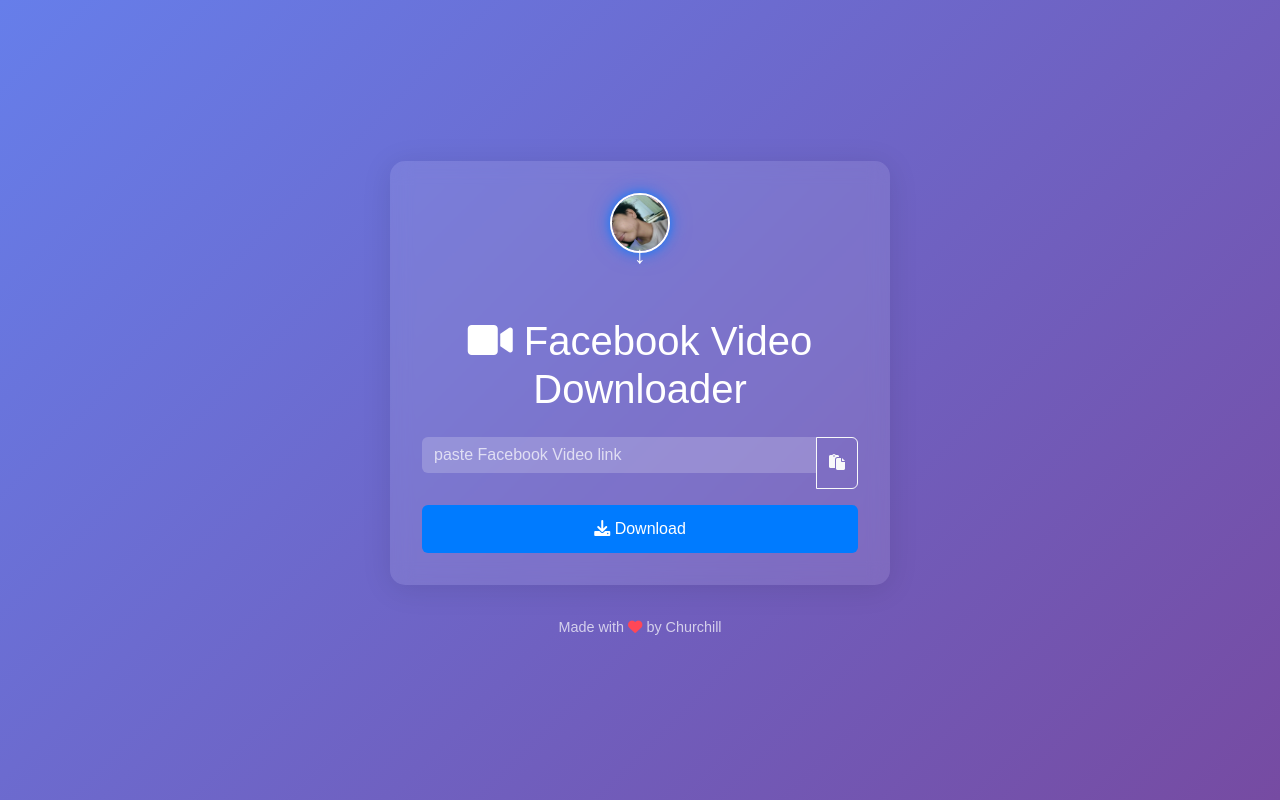
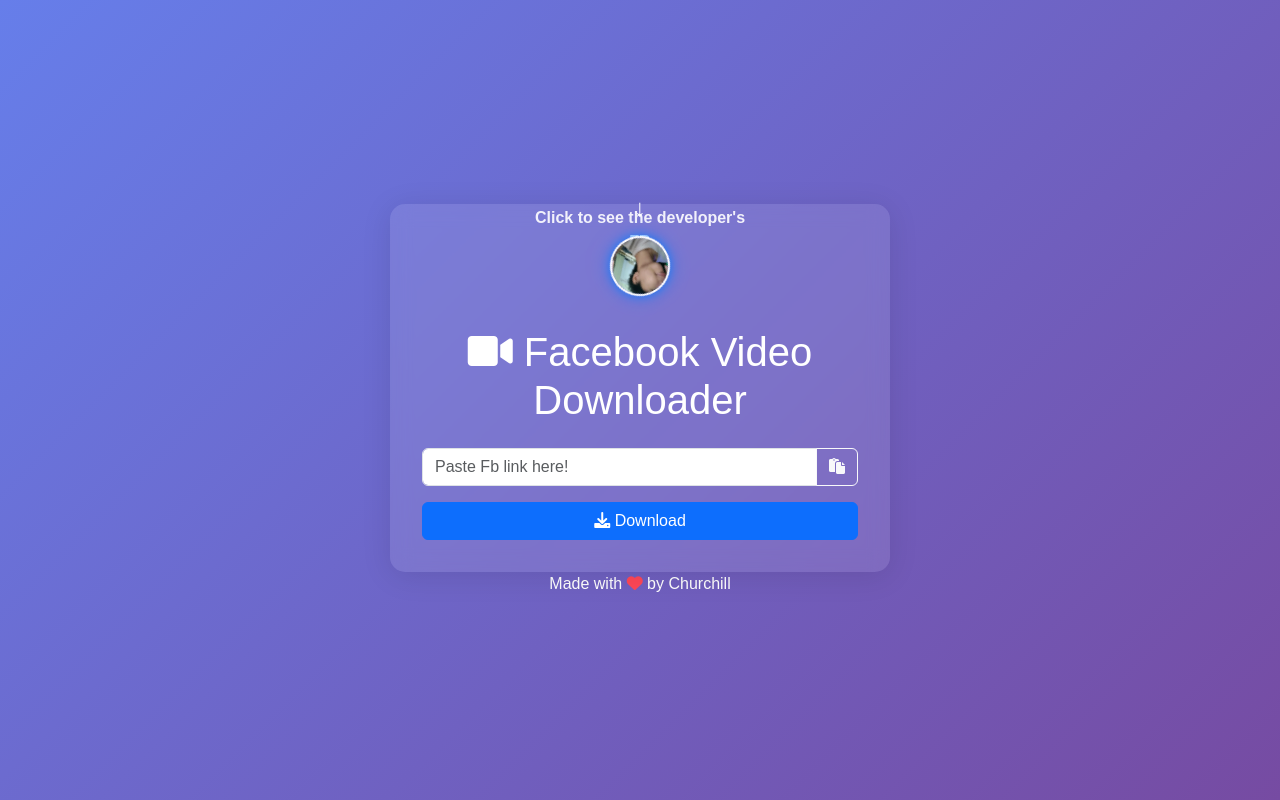
Before and after one commit to Kupalpriv/Fbvideo-downloader, a website: page public/index.html in a window 1280 px wide. Drawn offline with nearby package versions, Linux system fonts and the light colour scheme.

Commit message:
Update index.html

```diff
--- a/public/index.html
+++ b/public/index.html
@@ -28,38 +28,6 @@
             max-width: 500px;
             width: 100%;
         }
-        .form-control {
-            background: rgba(255, 255, 255, 0.2);
-            border: none;
-            color: #fff;
-            margin-bottom: 1rem;
-        }
-        .form-control::placeholder {
-            color: rgba(255, 255, 255, 0.7);
-        }
-        .btn-primary {
-            background: #007bff;
-            border: none;
-            padding: 0.75rem 1.5rem;
-            font-size: 1rem;
-            transition: background 0.3s ease;
-        }
-        .btn-primary:hover {
-            background: #0056b3;
-        }
-        .footer {
-            margin-top: 2rem;
-            font-size: 0.9rem;
-            color: rgba(255, 255, 255, 0.7);
-        }
-        .footer a {
-            color: #fff;
-            text-decoration: none;
-            transition: color 0.3s ease;
-        }
-        .footer a:hover {
-            color: #007bff;
-        }
         .icon-container {
             text-align: center;
             margin-bottom: 2rem;
@@ -76,15 +44,15 @@
             border: 2px solid #fff;
             box-shadow: 0 0 10px rgba(0, 123, 255, 0.7), 0 0 20px rgba(0, 123, 255, 0.5);
             cursor: pointer;
-            transition: transform 0.5s ease, box-shadow 0.5s ease;
+            animation: rotateIcon 3s linear infinite;
         }
-        .icon:hover {
-            transform: rotate(360deg);
-            box-shadow: 0 0 20px rgba(0, 123, 255, 0.9), 0 0 40px rgba(0, 123, 255, 0.7);
+        @keyframes rotateIcon {
+            0% { transform: rotate(0deg); }
+            100% { transform: rotate(360deg); }
         }
         .arrow {
             position: absolute;
-            bottom: -20px;
+            bottom: 70px;
             left: 50%;
             transform: translateX(-50%);
             font-size: 24px;
@@ -92,14 +60,13 @@
             animation: bounce 2s infinite;
         }
         .icon-text {
-            margin-top: 10px;
-            font-size: 0.9rem;
-            color: rgba(255, 255, 255, 0.8);
-            opacity: 0;
-            transition: opacity 0.3s ease;
-        }
-        .icon-container:hover .icon-text {
-            opacity: 1;
+            position: absolute;
+            top: -30px;
+            left: 50%;
+            transform: translateX(-50%);
+            font-size: 1rem;
+            color: rgba(255, 255, 255, 0.9);
+            font-weight: bold;
         }
         @keyframes bounce {
             0%, 20%, 50%, 80%, 100% {
@@ -117,15 +84,15 @@
 <body>
     <div class="container">
         <div class="icon-container">
+            <div class="icon-text">Click to see the developer's FB</div>
+            <div class="arrow">↓</div>
             <div class="icon-wrapper">
                 <img src="icon.jpg" alt="Churchill Icon" class="icon" onclick="window.open('https://www.facebook.com/Churchill.Dev4100', '_blank')">
-                <div class="arrow">↓</div>
             </div>
-            <div class="icon-text">Click this icon to see the developer's FB</div>
         </div>
         <h1 class="mb-4"><i class="fas fa-video"></i> Facebook Video Downloader</h1>
         <div class="input-group mb-3">
-            <input type="text" id="fbUrl" class="form-control" placeholder="paste Facebook Video link">
+            <input type="text" id="fbUrl" class="form-control" placeholder="Paste Fb link here!">
             <button class="btn btn-outline-light" onclick="pasteLink()"><i class="fas fa-paste"></i></button>
         </div>
         <button class="btn btn-primary w-100" onclick="downloadVideo()">
@@ -139,6 +106,5 @@
 
     <script src="https://cdn.jsdelivr.net/npm/@popperjs/core@2.11.6/dist/umd/popper.min.js"></script>
     <script src="https://cdn.jsdelivr.net/npm/bootstrap@5.3.0/dist/js/bootstrap.min.js"></script>
-    <script src="script.js"></script>
 </body>
 </html>
```
